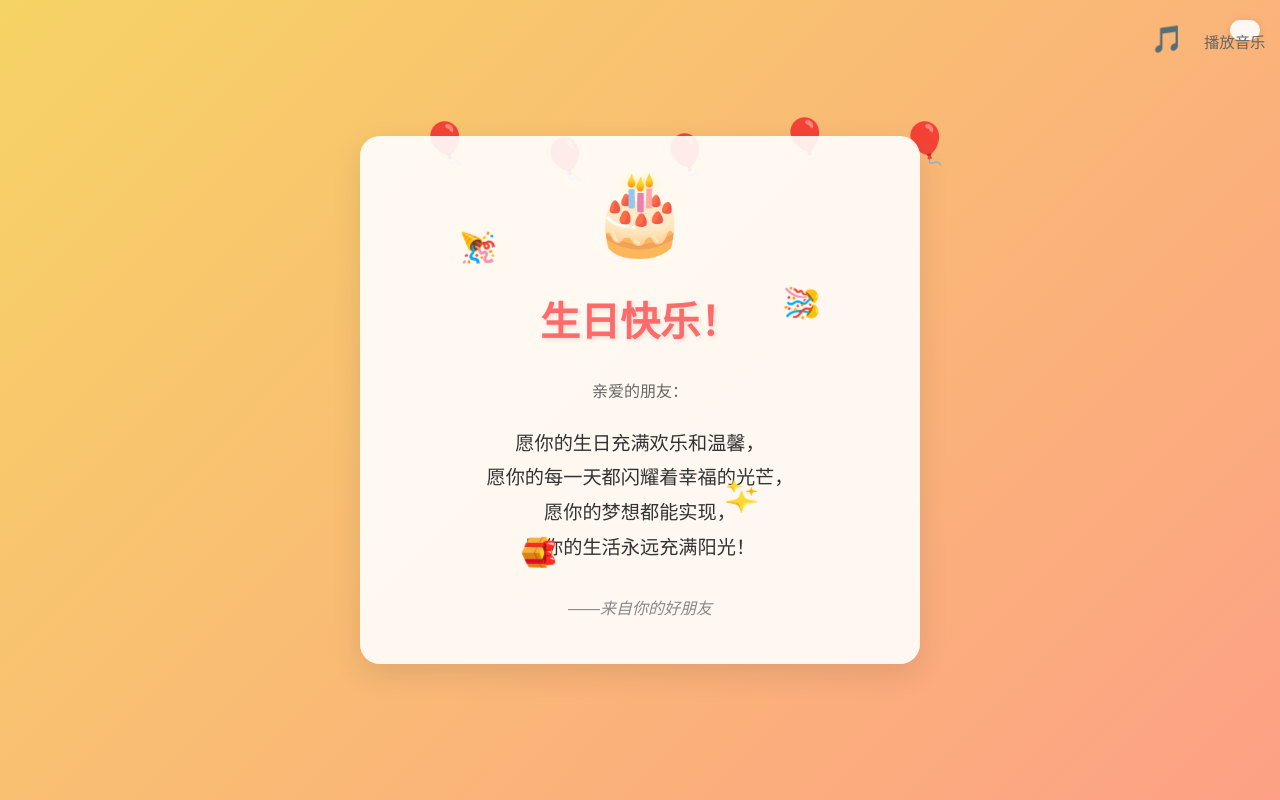
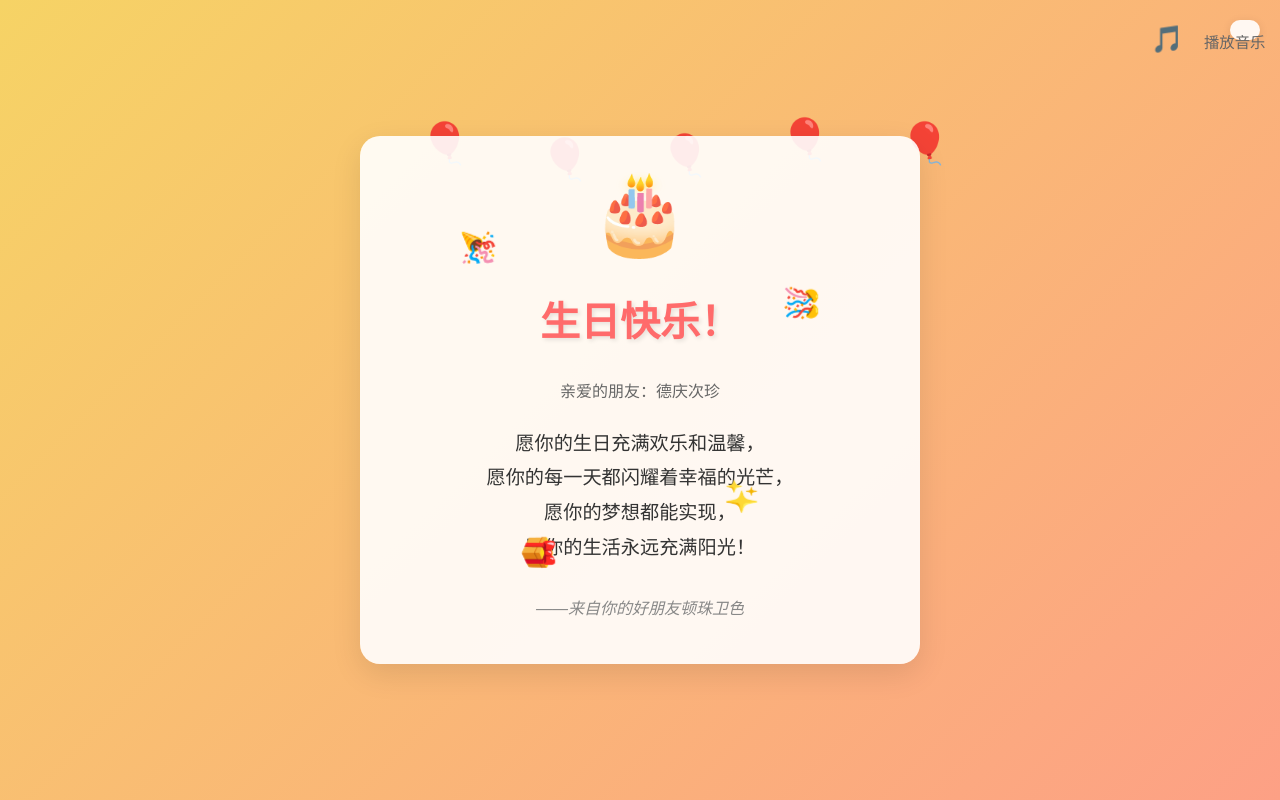
Before and after one commit to GHFJKHGJSJHFGk/GHFJKHGJSJHFGk.github.io, a plain HTML site: page index.html in a window 1280 px wide. Drawn offline with Linux system fonts and the light colour scheme.

Commit message:
Update index.html

```diff
--- a/index.html
+++ b/index.html
@@ -35,7 +35,7 @@
             </div>
             <h1 class="title">生日快乐！</h1>
             <div class="message">
-                <p>亲爱的朋友：</p>
+                <p>亲爱的朋友：德庆次珍 </p>
                 <p class="birthday-wish">
                     愿你的生日充满欢乐和温馨，<br>
                     愿你的每一天都闪耀着幸福的光芒，<br>
@@ -43,7 +43,7 @@
                     愿你的生活永远充满阳光！
                 </p>
                 <p class="signature">
-                    ——来自你的好朋友
+                    ——来自你的好朋友顿珠卫色
                 </p>
             </div>
         </div>
```
